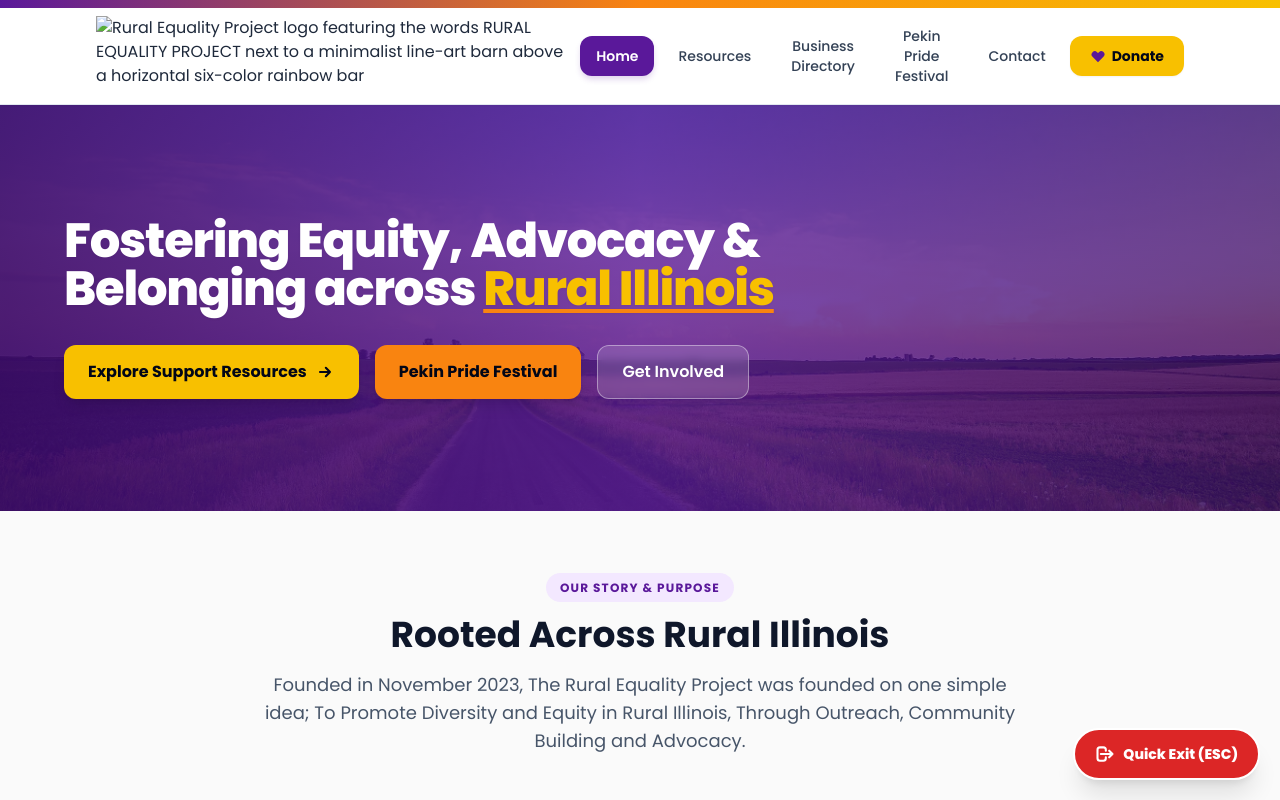
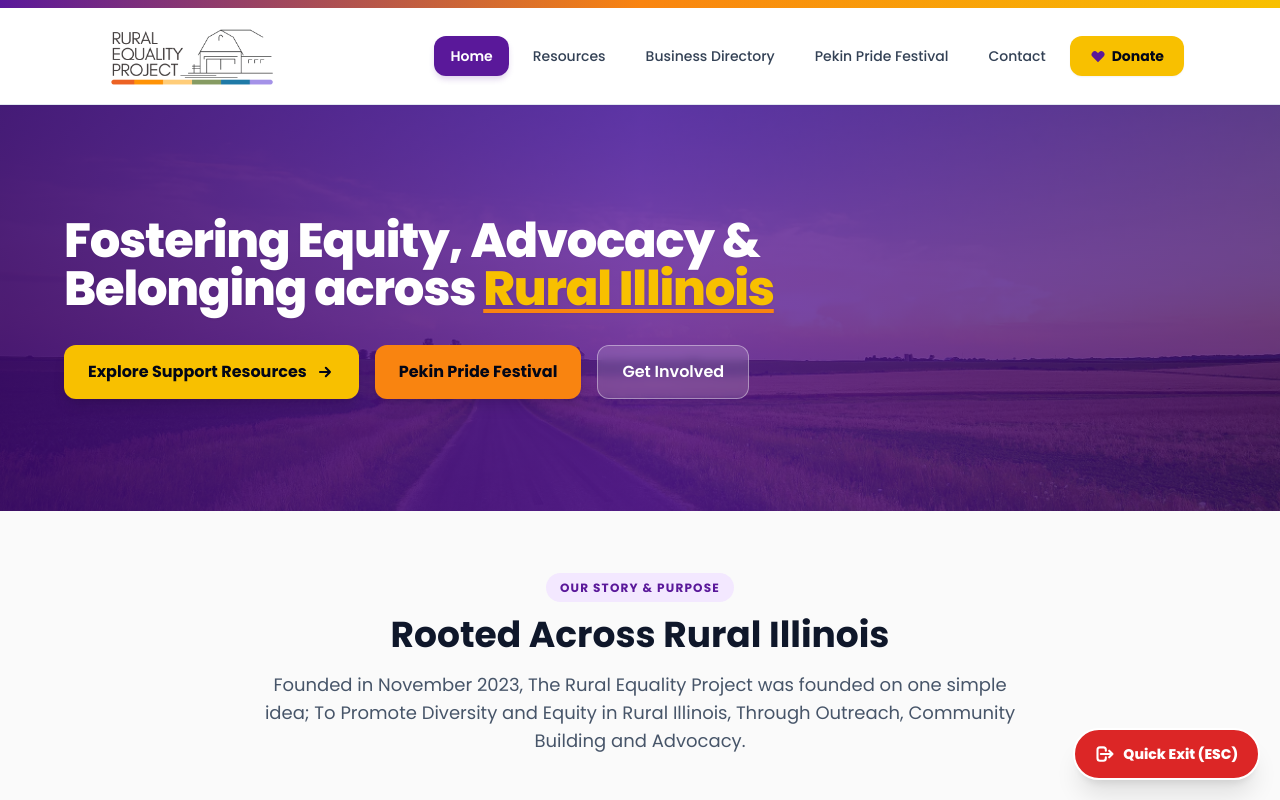
Before and after one commit to zoominzoey/Rural-Equality-Project, a plain HTML site: page index.html in a window 1280 px wide. Shown: the top 800 px of the page. Drawn offline with nearby package versions, Linux system fonts and the light colour scheme.

Commit message:
Update index.html

```diff
--- a/index.html
+++ b/index.html
@@ -129,7 +129,7 @@
                 <!-- Brand Logo / Name -->
                 <div class="flex items-center">
                     <button type="button" onclick="navigateTo('home')" class="flex items-center gap-3 text-left group rounded-xl p-1 -ml-1" aria-label="Rural Equality Project - Return to Home page">
-                        <img src="Copy of Rural Equality Project.png"
+                        <img src="REP Banner Logo.png"
                              alt="Rural Equality Project logo featuring the words RURAL EQUALITY PROJECT next to a minimalist line-art barn above a horizontal six-color rainbow bar"
                              class="h-16 sm:h-20 w-auto object-contain">
                     </button>
```
